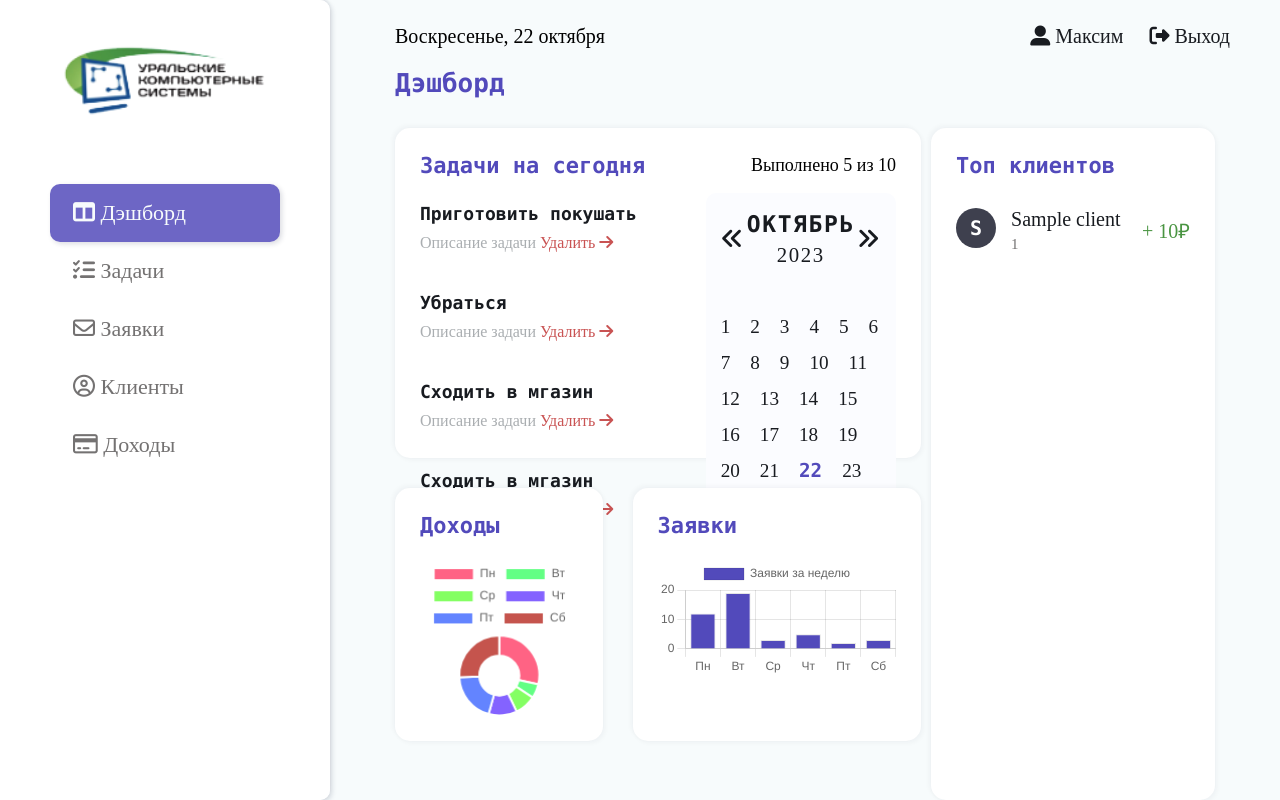
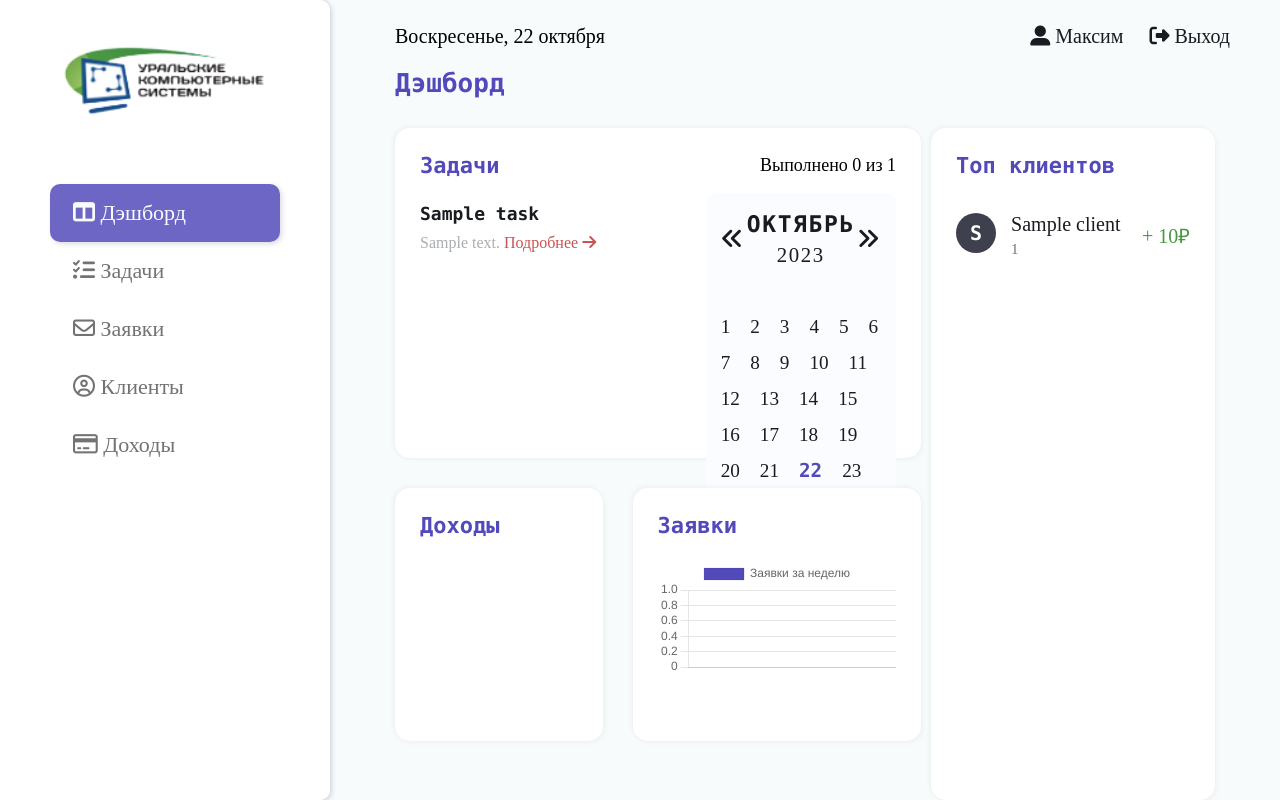
Before and after one commit to n1ce7ry/SyncPro, a Django app: page / in a window 1280 px wide. Run offline with Django 4.2, Linux system fonts and the light colour scheme; a user stored in the database is signed in; tables that the repository leaves empty hold one stand-in row (values such as "Sample post"); some libraries are stand-ins or nearby versions; some web fonts are replaced.

Commit message:
Fully implemented the dashboard
Made two charts, and recent tasks.
Cosmic edits to templates

```diff
--- a/dashboard/services/services.py
+++ b/dashboard/services/services.py
@@ -1,7 +1,13 @@
+import json
+import calendar
+from datetime import timedelta
+
 from applications.models import Application
+from tasks.models import Task, TaskStatusEnum
 from clients.models import Client
 
-from django.db.models import Sum, OuterRef
+from django.utils import timezone
+from django.db.models import Sum, OuterRef, Subquery, Count, Q
 
 
 def get_customer_statistics():
@@ -9,12 +15,71 @@
     The service that determines how much money a client has brought in.
     Return: QuerySet
     """
-    query = Client.objects.all().values('id', 'name', 'phone').annotate(
-        client_impact=Sum(
-            Application.objects.filter(
-                client=OuterRef('id')
-            ).values('price')
-        )
+    query = Client.objects.all().annotate(
+        client_impact=Subquery(
+            Application.objects.filter(client=OuterRef('id'))
+            .values('client')
+            .annotate(total_price=Sum('price'))
+            .values('total_price')[:1]
+    )
     ).order_by('-client_impact')
 
-    return query
+    return query[:10]
+
+
+def get_summarize_all_section(context):
+    """
+    The service forming a contex with a summary of information from all sections
+    """
+    week = _get_current_week()
+
+    task_data = Task.objects.aggregate(
+        total_tasks=Count('id'),
+        total_tasks_completed=Count('id', filter=Q(status=TaskStatusEnum.COMPLETED))
+    )
+
+    latest_tasks = Task.objects.all().order_by('-created_at')[:4]
+
+    context['finance_data'] = json.dumps(
+        [
+            {
+                'day': get_day_abbr(obj['day']),
+                'count': obj['count'],
+            }
+            for obj in Application.objects.filter(created_at__gte=week).extra(
+                {'day': "date(created_at)"}
+            ).values('day').annotate(count=Sum('price'))
+        ]
+    )
+
+    context['application_data'] = json.dumps(
+        [
+            {
+                'day': get_day_abbr(obj['day']),
+                'count': obj['count'],
+            }
+            for obj in Application.objects.filter(created_at__gte=week).extra(
+                {'day': "date(created_at)"}
+            ).values('day').annotate(count=Count('id'))
+        ]
+    )
+
+    context["now"] = timezone.now()
+    context["task_data"] = task_data
+    context["latest_tasks"] = latest_tasks
+    return context
+
+
+def get_day_abbr(date: str) -> str:
+    weekday_names = ['Пн', 'Вт', 'Cр', 'Чт', 'Пт', 'Сб', 'Вс']
+
+    year, month, day = tuple(map(int, date.split('-')))
+    weekday = calendar.weekday(year, month, day)
+    weekday_name = weekday_names[weekday]
+
+    return weekday_name
+
+
+def _get_current_week():
+    current_week = timezone.now() - timedelta(weeks=1)
+    return current_week
--- a/dashboard/views.py
+++ b/dashboard/views.py
@@ -1,8 +1,10 @@
 from django.views.generic.list import ListView
-from django.utils import timezone
 
 from clients.models import Client
-from dashboard.services.services import get_customer_statistics
+from dashboard.services.services import (
+    get_customer_statistics,
+    get_summarize_all_section,
+)
 
 
 class DashboardListView(ListView):
@@ -15,9 +17,4 @@
 
     def get_context_data(self, **kwargs):
         context = super().get_context_data(**kwargs)
-        return _get_todays_date(context)
-
-
-def _get_todays_date(context):
-    context["now"] = timezone.now()
-    return context
+        return get_summarize_all_section(context)
--- a/static/css/style.css
+++ b/static/css/style.css
@@ -216,6 +216,10 @@
     font-size: 18px;
 }
 
+.tasks__title a {
+    color: #524abb;
+}
+
 .tasks__cotainer {
     display: flex;
     justify-content: space-between;
@@ -236,6 +240,10 @@
     font-size: 16px;
     color: #aaaeb1;
     font-weight: normal;
+}
+
+.link__text a {
+    color: #aaaeb1;
 }
 
 span {
@@ -343,7 +351,7 @@
 .dash-client__title{
     font-size: 22px;
     color: #524abb;
-    padding-bottom: 15px;
+    padding-bottom: 20px;
 }
 .dash-client__list{
     margin-top: 15px;
@@ -386,6 +394,9 @@
     padding: 25px;
     box-shadow: 2px 2px 5px rgba(20, 29, 61, 0.038), -2px -2px 5px rgba(20, 29, 61, 0.038);
 }
+.finance a {
+    color: #524abb;
+}
 .finance-graphic__design{
     width: 100%;
 }
@@ -407,6 +418,10 @@
     margin-left: 30px;
     padding: 25px;
     box-shadow: 2px 2px 5px rgba(20, 29, 61, 0.038), -2px -2px 5px rgba(20, 29, 61, 0.038);
+}
+
+.applications a {
+    color: #524abb;
 }
 
 .applications__title {
--- a/static/js/graphic.js
+++ b/static/js/graphic.js
@@ -5,6 +5,10 @@
         color += letters[Math.floor(Math.random() * 16)];
     }
     return color;
+}
+
+function loadJson(selector) {
+    return JSON.parse(document.querySelector(selector).getAttribute('data-json'));
 }
 
 document.addEventListener("DOMContentLoaded", function () {
@@ -18,26 +22,27 @@
 
 window.onload = function () {
 
+    var finance = loadJson('#FinanceJsonData');
+    var application = loadJson('#ApplicationJsonData');
+
+    var finance_data = finance.map((item) => item.count);
+    var finance_labels = finance.map((item) => item.day);
+
+    var application_data = application.map((item) => item.count);
+    var application_labels = application.map((item) => item.day);
+
     var oilCanvas = document.getElementById("oilChart");
 
     var ctx = document.getElementById('myChart');
 
-
     var oilData = {
-        labels: [
-            "Пн",
-            "Вт",
-            "Ср",
-            "Чт",
-            "Пт",
-            "Сб"
-        ],
+        labels: finance_labels,
         datasets: [
             {
-                data: [10, 2, 3, 4, 7, 9],
+                data: finance_data,
                 backgroundColor: [
                     "#FF6384",
-                    "#63FF84",
+                    "#524abb",
                     "#84FF63",
                     "#8463FF",
                     "#6384FF",
@@ -55,10 +60,10 @@
     new Chart(ctx, {
         type: 'bar',
         data: {
-            labels: ['Пн', 'Вт', 'Ср', 'Чт', 'Пт', 'Сб'],
+            labels: application_labels,
             datasets: [{
                 label: 'Заявки за неделю',
-                data: [12, 19, 3, 5, 2, 3],
+                data: application_data,
                 borderWidth: 1,
                 backgroundColor: '#524abb',
             }]
--- a/templates/applications/applications.html
+++ b/templates/applications/applications.html
@@ -57,7 +57,7 @@
                     <a class="client-table__link" href="{% url 'edit_app' app.id %}">{{ app.client }}</a>
                 </td>
                 <td class="client-table__content">
-                    <a class="client-table__link" href="{% url 'edit_app' app.id %}">{{ app.price }}</a>
+                    <a class="client-table__link" href="{% url 'edit_app' app.id %}">{{ app.price }} {% if not app.price == None %}₽{% endif %}</a>
                 </td>
                 <td class="client-table__content">
                     <a class="client-table__link" href="{% url 'edit_app' app.id %}">{{ app.created_at }}</a>
--- a/templates/dashboard/dashboard.html
+++ b/templates/dashboard/dashboard.html
@@ -10,43 +10,35 @@
 active
 {% endblock %}
 
-{% block date %} {{ now|date:"l, d E"  }} {% endblock %}
+{% block date %} {{ now|date:"l, d E" }} {% endblock %}
 
 {% block main %}
+
+<div style="display: none" id="FinanceJsonData" data-json="{{ finance_data }}"></div>
+<div style="display: none" id="ApplicationJsonData" data-json="{{ application_data }}"></div>
 
 <h3 class="tasks__title-dash">Дэшборд</h3>
 <div class="section__container">
 
     <div class="section__tasks">
         <div class="title__container">
-                    <h3 class="tasks__title">Задачи на сегодня</h3>
-                    <p class="task__title">Выполнено 5 из 10</p>
+            <h3 class="tasks__title"><a href="{% url 'tasks' %}"> Задачи</a></h3>
+            <p class="task__title">Выполнено {{ task_data.total_tasks_completed }} из {{ task_data.total_tasks }}</p>
         </div>
         <div class="tasks__cotainer">
             <div class="task__items-dash">
                 <ul class="task__list">
+                    {% if latest_tasks %}
+                    {% for task in latest_tasks %}
                     <li class="task__links">
-                                <a href="tasks.html"> Приготовить покушать
-                                    <p class="link__text">Описание задачи <span> Удалить <i
-                                                class="fa-solid fa-arrow-right"></i></span></p>
+                        <a href="tasks.html"> {{ task.title }}
+                            <p class="link__text">{{ task.description|truncatechars:30 }}
+                                <a href="{% url 'edit_task' task.id %}"> <span>Подробнее <i
+                                            class="fa-solid fa-arrow-right"></i></span></a>
                         </a>
                     </li>
-                            <li class="task__links"> <a href="tasks.html">Убраться
-                                    <p class="link__text">Описание задачи <span> Удалить <i
-                                                class="fa-solid fa-arrow-right"></i></span></p>
-                                </a>
-                            </li>
-                            <li class="task__links"> <a href="tasks.html">Сходить в мгазин
-                                    <p class="link__text">Описание задачи <span> Удалить <i
-                                                class="fa-solid fa-arrow-right"></i></span></p>
-                                </a>
-                            </li>
-                            <li class="task__links"> <a href="tasks.html">Сходить в мгазин
-                                    <p class="link__text">Описание задачи <span> Удалить <i
-                                                class="fa-solid fa-arrow-right"></i></span></p>
-                                </a>
-                            </li>
-
+                    {% endfor %}
+                    {% endif %}
                 </ul>
 
             </div>
@@ -92,7 +84,7 @@
 <div class="section__graphics">
     <div class="graphics__container">
         <div class="finance">
-                    <h3 class="finance__title-dash">Доходы</h3>
+            <h3 class="finance__title-dash"><a href="{% url 'finance' %}"> Доходы</a></h3>
             <div class="finance__graphic">
                 <canvas class="finance-graphic__design" id="oilChart"></canvas>
             </div>
@@ -100,7 +92,7 @@
         </div>
 
         <div class="applications">
-                    <h3 class="applications__title">Заявки</h3>
+            <h3 class="applications__title"><a href="{% url 'applications' %}"> Заявки</a></h3>
             <div class="applications__graphic">
                 <canvas class="applic-graphics__design" id="myChart"></canvas>
             </div>
--- a/templates/tasks/tasks.html
+++ b/templates/tasks/tasks.html
@@ -26,7 +26,7 @@
         {% if object_list %}
             {% for task in object_list %}
             <div class="task__items {% if task.status == 'Создано' %}green-border{% elif task.status == 'В процессе' %}orange-border{% else %}red-border{% endif %}">
-                <h3 class="item__title">{{ task.title }}</h3>
+                <h3 class="item__title">{{ task.title|truncatechars:28 }}</h3>
                 <p class="client-list__tel">{{ task.status }} {{ task.created_at|date:"d/m/y" }}</p>
                 <p class="item__text"> {{ task.description|truncatechars:32 }}
                 </p>
```
Also changed, not shown: finance/services/services.py (+7 -7 lines). Lines whose indentation alone changed are shown as unchanged.
